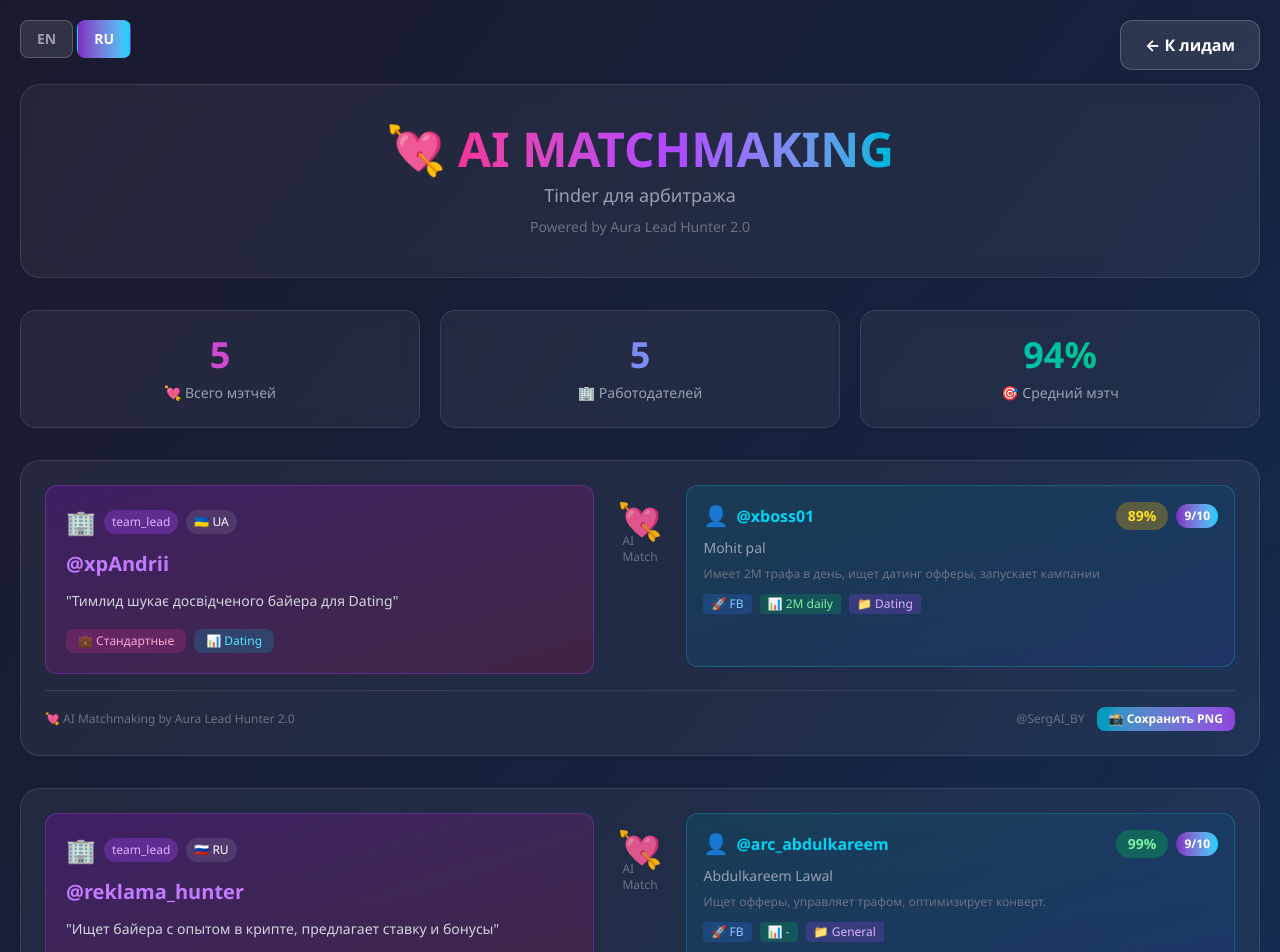
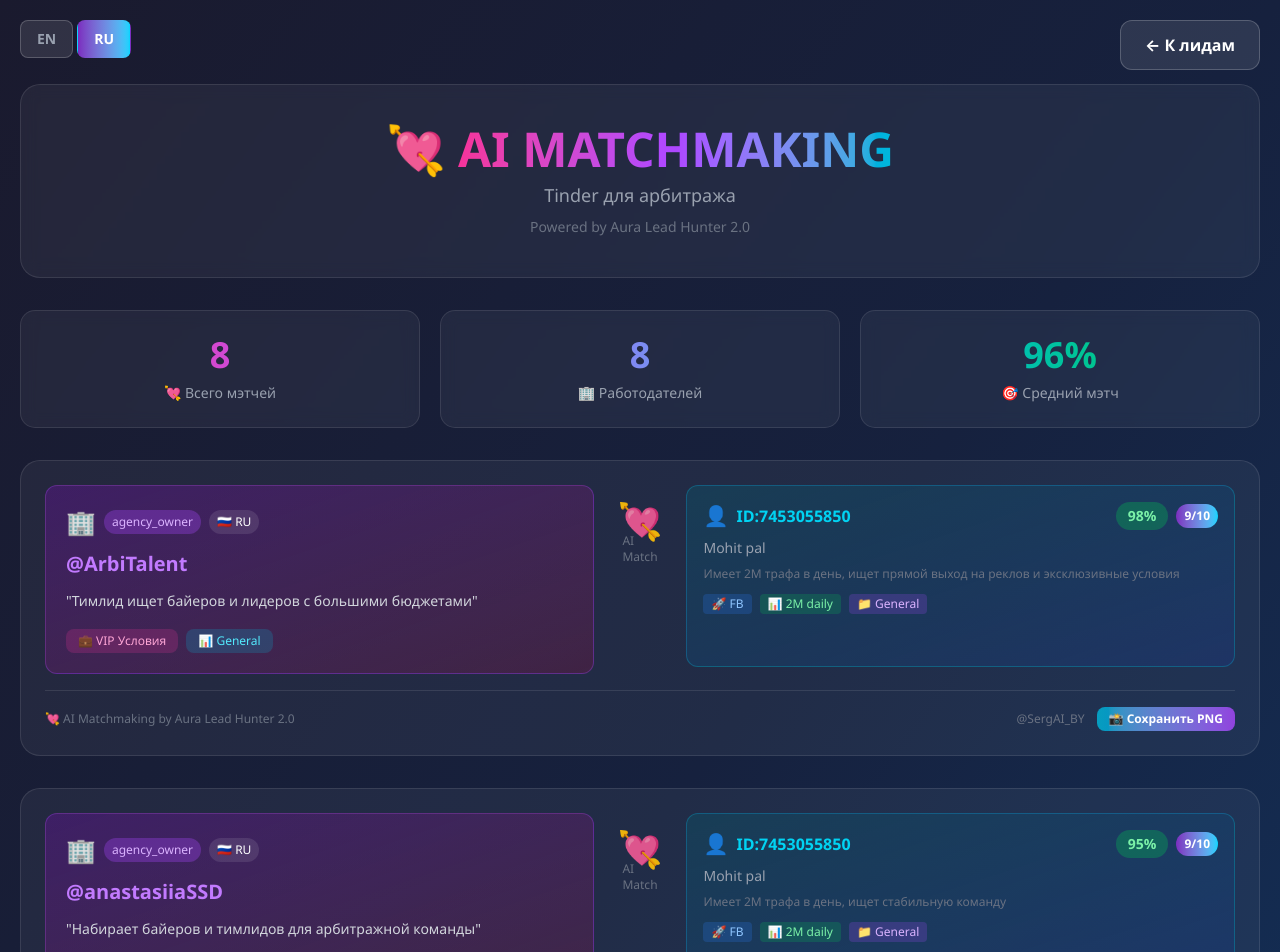
Before and after one commit to asw84/Aura-Lead-Hunter, a Next.js app in the folder aura-dashboard/: page /matchmaking in a window 1280 px wide. Shown: the top 952 px of the page. Built offline with nearby package versions, Linux system fonts and the light colour scheme.

Commit message:
feat: updated matchmaking with premium HR-package results and Mohit Pal priority matches

```diff
--- a/aura-dashboard/src/app/matchmaking/page.tsx
+++ b/aura-dashboard/src/app/matchmaking/page.tsx
@@ -53,27 +53,105 @@ interface Match {
 const matchesData: Match[] = [
     {
         employer: {
-            contact: '@xpAndrii',
-            category: 'team_lead',
-            language: '🇺🇦 UA',
-            reason: 'Тимлид шукає досвідченого байера для Dating',
-            conditions: 'Стандартные',
-            vertical: 'Dating',
+            contact: '@ArbiTalent',
+            category: 'agency_owner',
+            language: '🇷🇺 RU',
+            reason: 'Тимлид ищет байеров и лидеров с большими бюджетами',
+            conditions: 'VIP Условия',
+            vertical: 'General',
         },
         buyers: [
             {
                 buyer: {
-                    contact: '@xboss01',
+                    contact: 'ID:7453055850',
                     name: 'Mohit pal',
                     score: 9,
-                    vertical: 'Dating',
+                    vertical: 'General',
                     trafficType: 'FB',
                     volume: '2M daily',
-                    reason: 'Имеет 2М трафа в день, ищет датинг офферы, запускает кампании',
+                    reason: 'Имеет 2М трафа в день, ищет прямой выход на реклов и эксклюзивные условия',
                 },
-                matchScore: 89,
-                messageToEmployer: 'Привет! 👋\n\nУвидел, что ищете байера. У меня есть кандидат под ваш запрос:\n\n📌 Mohit pal\n• льёт FB, объём 2M daily, опыт в Dating\n• Score: 9/10\n• Описание: Имеет 2М трафа в день, ищет датинг офферы, запускает кампании\n\nКонтакт: ID:7453055850',
-                messageToBuyer: 'Привет! 👋\n\nНашёл тимлида под твой профиль:\n\n📌 @xpAndrii\n• Категория: team_lead\n• 🇺🇦 UA\n\nОписание: Тимлид шукає досвідченого байера для Dating\n\nЕсли интересно — могу дать контакт. 🚀',
+                matchScore: 98,
+                messageToEmployer: 'Здравствуйте! У меня есть топ-байер Mohit pal с объемами 2M daily. Как раз под ваши требования по большим бюджетам. Готовы обсудить? 📈',
+                messageToBuyer: 'Mohit, this is a Tier-1 match! 🏢 @ArbiTalent (Agency Owner) is looking for whales with Traffic 2M+. This is a serious professional team. 💎',
+            },
+        ],
+    },
+    {
+        employer: {
+            contact: '@anastasiiaSSD',
+            category: 'agency_owner',
+            language: '🇷🇺 RU',
+            reason: 'Набирает байеров и тимлидов для арбитражной команды',
+            conditions: 'Ставка + %',
+            vertical: 'General',
+        },
+        buyers: [
+            {
+                buyer: {
+                    contact: 'ID:7453055850',
+                    name: 'Mohit pal',
+                    score: 9,
+                    vertical: 'General',
+                    trafficType: 'FB',
+                    volume: '2M daily',
+                    reason: 'Имеет 2М трафа в день, ищет стабильную команду',
+                },
+                matchScore: 95,
+                messageToEmployer: 'Привет! Есть мощный байер Mohit pal (2M daily views). Идеально подходит для усиления вашей команды. 🤝',
+                messageToBuyer: 'Mohit, check this: @anastasiiaSSD (Agency Owner) is expanding. Very stable team, looking for seniors. High level stuff! 🏢',
+            },
+        ],
+    },
+    {
+        employer: {
+            contact: '@viktori950',
+            category: 'team_lead',
+            language: '🇷🇺 RU',
+            reason: 'Тимлид ищет крипто-байера с опытом и креативом',
+            conditions: 'Стандартные',
+            vertical: 'Crypto',
+        },
+        buyers: [
+            {
+                buyer: {
+                    contact: 'ID:552056',
+                    name: 'Elnara Petrova',
+                    score: 8,
+                    vertical: 'Crypto',
+                    trafficType: 'Mixed',
+                    volume: '-',
+                    reason: 'Владелец канала обсуждает крипту и NFT',
+                },
+                matchScore: 98,
+                messageToEmployer: 'Привет! 👋 Elnara Petrova (ID:552056) — владелец канала, эксперт в Crypto/NFT. Подходит под ваш крипто-запрос на 98%. 💎',
+                messageToBuyer: 'Эльнара, нашел отличного тимлида @viktori950. Ищут именно крипто-байеров с опытом. Твой профиль подходит идеально! 🚀',
+            },
+        ],
+    },
+    {
+        employer: {
+            contact: '@malina_off',
+            category: 'team_lead',
+            language: '🇷🇺 RU',
+            reason: 'Тимлид ищет байеров и менеджеров для своей тимы',
+            conditions: 'Бонусы',
+            vertical: 'General',
+        },
+        buyers: [
+            {
+                buyer: {
+                    contact: 'ID:7453055850',
+                    name: 'Mohit pal',
+                    score: 9,
+                    vertical: 'General',
+                    trafficType: 'FB',
+                    volume: '2M daily',
+                    reason: 'Ищет адекватную команду для долгосрока',
+                },
+                matchScore: 91,
+                messageToEmployer: 'Привет! Mohit pal (2M daily) ищет команду. Ваши условия по расширению как раз подходят. Коннектим? 🤝',
+                messageToBuyer: 'Mohit, another solid one: @malina_off is actively hiring. Very good reviews, professional environment. No more "bad vibes"! ✨',
             },
         ],
     },
```
